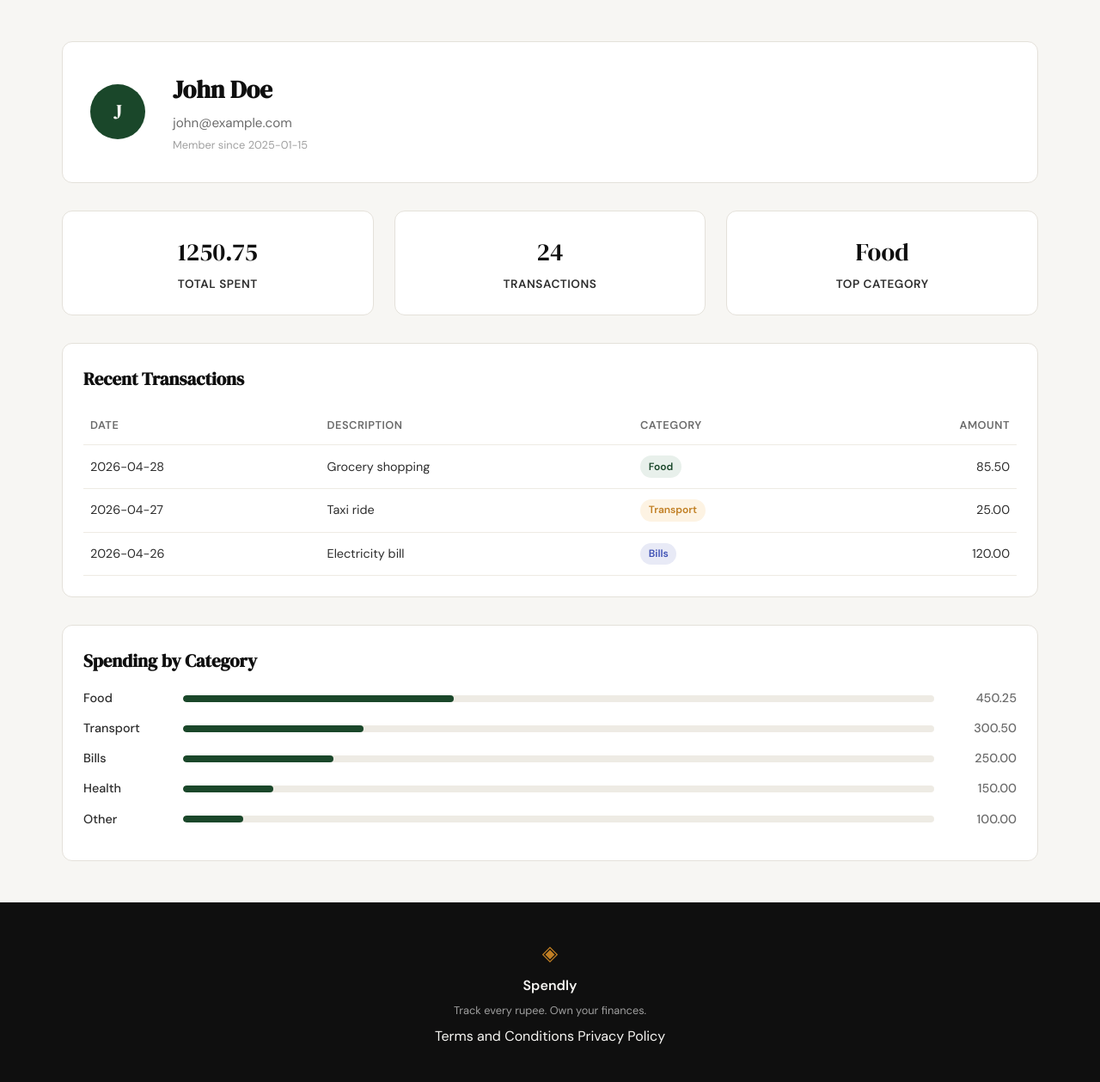
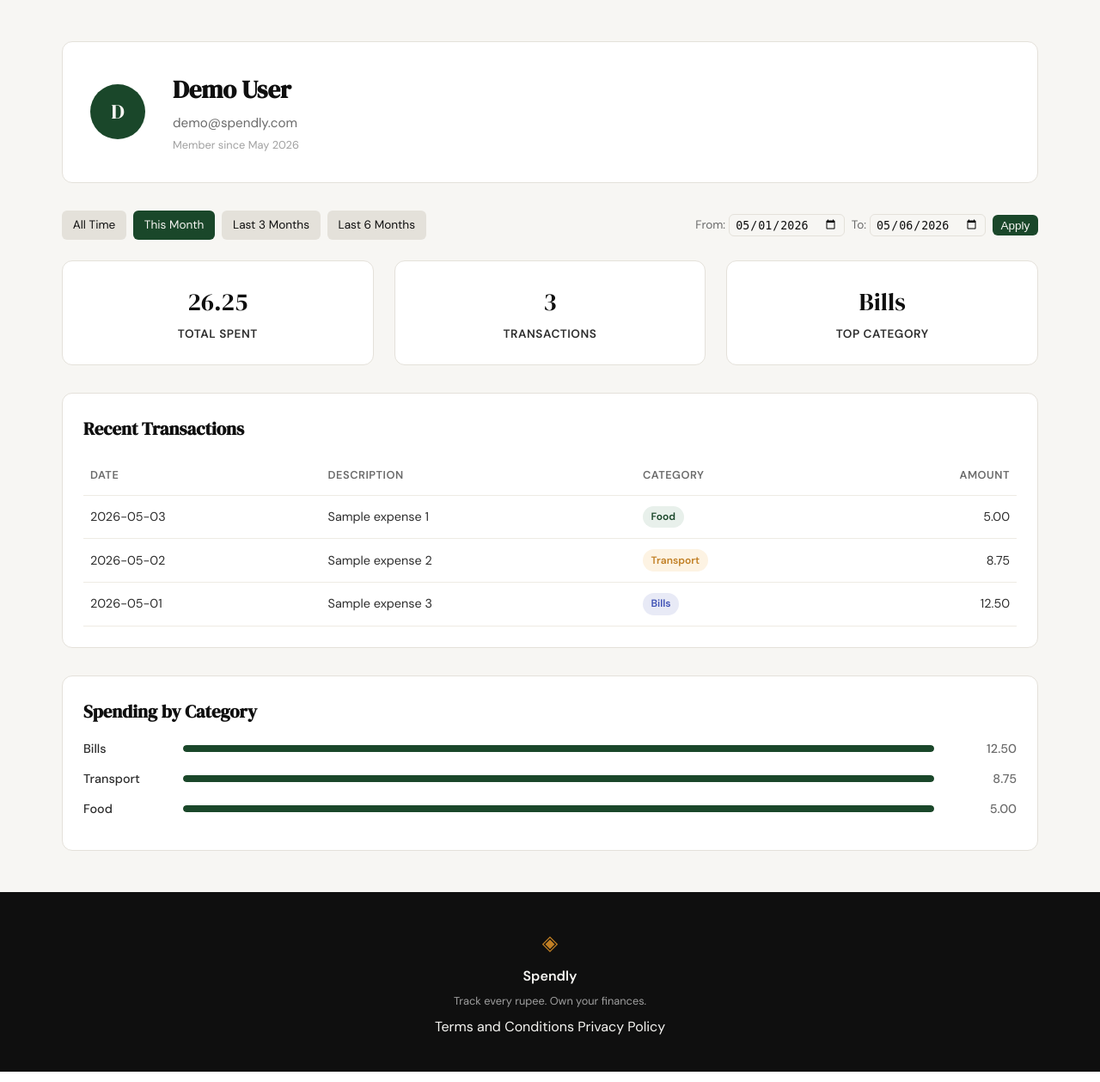
Before and after one commit to congnixai/spendly, a Flask app: page /profile?date_from=2026-05-01&date_to=2026-05-06 in a window 1280 px wide. Shown: the part 61-1320 px from the top of the page at 86% size. Run offline with Flask 3, Linux system fonts and the light colour scheme; a user stored in the database is signed in; data comes from the database, SQL or seed files in the repository; both versions use the stored data as it was after the commit.

Commit message:
added date filter

```diff
--- a/app.py
+++ b/app.py
@@ -7,6 +7,7 @@ from database.queries import (
     get_recent_transactions,
     get_category_breakdown,
 )
+from datetime import datetime, timedelta
 
 app = Flask(__name__)
 app.secret_key = "dev-secret-key-change-in-production"
@@ -101,38 +102,70 @@ def logout():
     return redirect(url_for("landing"))
 
 
+
+
 @app.route("/profile")
 def profile():
     if not session.get('user_id'):
         return redirect(url_for('login'))
-    # Hardcoded data for profile page design (Step 4)
-    user = {
-        'name': 'John Doe',
-        'email': 'john@example.com',
-        'member_since': '2025-01-15'
-    }
-    summary_stats = {
-        'total_spent': 1250.75,
-        'transaction_count': 24,
-        'top_category': 'Food'
-    }
-    transactions = [
-        {'date': '2026-04-28', 'description': 'Grocery shopping', 'category': 'Food', 'amount': 85.50},
-        {'date': '2026-04-27', 'description': 'Taxi ride', 'category': 'Transport', 'amount': 25.00},
-        {'date': '2026-04-26', 'description': 'Electricity bill', 'category': 'Bills', 'amount': 120.00},
-    ]
-    category_breakdown = [
-        {'name': 'Food', 'total': 450.25, 'percent': 36},
-        {'name': 'Transport', 'total': 300.50, 'percent': 24},
-        {'name': 'Bills', 'total': 250.00, 'percent': 20},
-        {'name': 'Health', 'total': 150.00, 'percent': 12},
-        {'name': 'Other', 'total': 100.00, 'percent': 8},
-    ]
+
+    # Date filter handling
+    date_from = request.args.get('date_from', '').strip()
+    date_to = request.args.get('date_to', '').strip()
+
+    # Validate dates
+    validated_from = None
+    validated_to = None
+
+    try:
+        if date_from:
+            datetime.strptime(date_from, '%Y-%m-%d')
+            validated_from = date_from
+        if date_to:
+            datetime.strptime(date_to, '%Y-%m-%d')
+            validated_to = date_to
+
+        # Check date order
+        if validated_from and validated_to and validated_from > validated_to:
+            flash("Start date must be before end date.", "error")
+            validated_from = None
+            validated_to = None
+    except ValueError:
+        # Invalid date format - silently ignore and show unfiltered
+        validated_from = None
+        validated_to = None
+
+    # Get user data
+    user = get_user_by_id(session['user_id'])
+    if user is None:
+        session.clear()
+        return redirect(url_for('login'))
+
+    # Preset date calculations
+    today = datetime.today().date()
+    # This month
+    this_month_start = today.replace(day=1)
+    this_month_end = today
+    # Last 3 months
+    three_months_ago = this_month_start - timedelta(days=90)
+    # Last 6 months
+    six_months_ago = this_month_start - timedelta(days=180)
+
+    # Get filtered data
+    summary_stats = get_summary_stats(session['user_id'], validated_from, validated_to)
+    transactions = get_recent_transactions(session['user_id'], 10, validated_from, validated_to)
+    category_breakdown = get_category_breakdown(session['user_id'], validated_from, validated_to)
+
     return render_template('profile.html',
                            user=user,
                            summary_stats=summary_stats,
                            transactions=transactions,
-                           category_breakdown=category_breakdown)
+                           category_breakdown=category_breakdown,
+                           date_from=validated_from,
+                           date_to=validated_to,
+                           preset_this_month={'from': this_month_start.isoformat(), 'to': this_month_end.isoformat()},
+                           preset_3_months={'from': three_months_ago.isoformat(), 'to': today.isoformat()},
+                           preset_6_months={'from': six_months_ago.isoformat(), 'to': today.isoformat()})
 
 
 @app.route("/expenses/add")
--- a/database/queries.py
+++ b/database/queries.py
@@ -28,15 +28,22 @@ def get_user_by_id(user_id):
         conn.close()
 
 
-def get_summary_stats(user_id):
+def get_summary_stats(user_id, date_from=None, date_to=None):
     """Return dict with total_spent, transaction_count, top_category.
     If user has no expenses: total_spent=0, transaction_count=0, top_category='—'."""
     conn = get_db()
     try:
+        # Build base filter
+        base_where = "WHERE user_id = ?"
+        params = [user_id]
+        if date_from and date_to:
+            base_where += " AND date BETWEEN ? AND ?"
+            params.extend([date_from, date_to])
+
         # Get total spent and count
         cur = conn.execute(
-            "SELECT SUM(amount) AS total, COUNT(*) AS cnt FROM expenses WHERE user_id = ?",
-            (user_id,)
+            f"SELECT SUM(amount) AS total, COUNT(*) AS cnt FROM expenses {base_where}",
+            tuple(params)
         )
         row = cur.fetchone()
         total_spent = row["total"] if row["total"] is not None else 0.0
@@ -45,10 +52,9 @@ def get_summary_stats(user_id):
         if transaction_count == 0:
             top_category = "—"
         else:
-            cur = conn.execute(
-                "SELECT category, SUM(amount) AS cat_total FROM expenses WHERE user_id = ? GROUP BY category ORDER BY cat_total DESC LIMIT 1",
-                (user_id,)
-            )
+            # Top category with same filter
+            cat_query = f"SELECT category, SUM(amount) AS cat_total FROM expenses {base_where} GROUP BY category ORDER BY cat_total DESC LIMIT 1"
+            cur = conn.execute(cat_query, tuple(params))
             row = cur.fetchone()
             top_category = row["category"] if row else "—"
 
@@ -61,15 +67,20 @@ def get_summary_stats(user_id):
         conn.close()
 
 
-def get_recent_transactions(user_id, limit=10):
+def get_recent_transactions(user_id, limit=10, date_from=None, date_to=None):
     """Return list of dicts with date, description, category, amount (newest first).
-    Each dict has keys: date, description, category, amount."""
+    Each dict has keys: date, description, category, amount.
+    Optional date_from/date_to filter the results."""
     conn = get_db()
     try:
-        cur = conn.execute(
-            "SELECT date, description, category, amount FROM expenses WHERE user_id = ? ORDER BY date DESC LIMIT ?",
-            (user_id, limit)
-        )
+        base_where = "WHERE user_id = ?"
+        params = [user_id]
+        if date_from and date_to:
+            base_where += " AND date BETWEEN ? AND ?"
+            params.extend([date_from, date_to])
+        query = f"SELECT date, description, category, amount FROM expenses {base_where} ORDER BY date DESC LIMIT ?"
+        params.append(limit)
+        cur = conn.execute(query, tuple(params))
         rows = cur.fetchall()
         return [
             {
@@ -84,26 +95,30 @@ def get_recent_transactions(user_id, limit=10):
         conn.close()
 
 
-def get_category_breakdown(user_id):
+def get_category_breakdown(user_id, date_from=None, date_to=None):
     """Return list of dicts with name, amount, pct (int, sums to 100).
     Ordered by amount desc. If user has no expenses, returns empty list.
     The pct values are integers that sum to 100; the category with the largest
     raw remainder absorbs any rounding delta."""
     conn = get_db()
     try:
+        base_where = "WHERE user_id = ?"
+        params = [user_id]
+        if date_from and date_to:
+            base_where += " AND date BETWEEN ? AND ?"
+            params.extend([date_from, date_to])
+
         cur = conn.execute(
-            "SELECT category, SUM(amount) AS total FROM expenses WHERE user_id = ? GROUP BY category ORDER BY total DESC",
-            (user_id,)
+            f"SELECT category, SUM(amount) AS total FROM expenses {base_where} GROUP BY category ORDER BY total DESC",
+            tuple(params)
         )
         rows = cur.fetchall()
         if not rows:
             return []
 
-        # Overall total spent for the user
-        cur_total = conn.execute(
-            "SELECT SUM(amount) AS total FROM expenses WHERE user_id = ?",
-            (user_id,)
-        )
+        # Overall total spent for the user with same filter
+        total_query = f"SELECT SUM(amount) AS total FROM expenses {base_where}"
+        cur_total = conn.execute(total_query, tuple(params))
         overall_total = cur_total.fetchone()["total"]
         if overall_total is None or overall_total == 0:
             return []
--- a/static/css/profile.css
+++ b/static/css/profile.css
@@ -200,8 +200,57 @@
     color: var(--ink-muted);
 }
 
+/* Filter Bar Styles */
+.filter-bar {
+    display: flex;
+    flex-wrap: wrap;
+    gap: 0.5rem;
+    align-items: center;
+    margin-bottom: 1.5rem;
+}
+.filter-btn {
+    padding: 0.4rem 0.8rem;
+    background: var(--border);
+    color: var(--ink);
+    border-radius: var(--radius-sm);
+    text-decoration: none;
+    font-size: 0.85rem;
+}
+.filter-btn.active {
+    background: var(--accent);
+    color: var(--paper);
+}
+.custom-filter-form {
+    display: flex;
+    align-items: center;
+    gap: 0.5rem;
+    margin-left: auto;
+}
+.custom-filter-form label {
+    font-size: 0.85rem;
+    color: var(--ink-muted);
+}
+.custom-filter-form input {
+    padding: 0.2rem 0.4rem;
+    border: 1px solid var(--border);
+    border-radius: var(--radius-sm);
+    background: var(--paper);
+    color: var(--ink);
+}
+.custom-filter-form .apply-btn {
+    padding: 0.3rem 0.6rem;
+    background: var(--accent);
+    color: var(--paper);
+    border: none;
+    border-radius: var(--radius-sm);
+    cursor: pointer;
+    font-size: 0.85rem;
+}
+
 /* Responsive */
 @media (max-width: 900px) {
     .profile-card { flex-direction: column; text-align: center; }
     .stats-row { grid-template-columns: 1fr; }
+    .filter-bar { flex-direction: column; align-items: stretch; }
+    .custom-filter-form { margin-left: 0; }
 }
--- a/templates/profile.html
+++ b/templates/profile.html
@@ -16,6 +16,19 @@
             <p class="email">{{ user.email }}</p>
             <p class="member-since">Member since {{ user.member_since }}</p>
         </div>
+    </div>
+
+    <!-- Filter Bar -->
+    <div class="filter-bar">
+        <a href="{{ url_for('profile') }}" class="filter-btn {% if not date_from and not date_to %}active{% endif %}">All Time</a>
+        <a href="{{ url_for('profile', date_from=preset_this_month.from, date_to=preset_this_month.to) }}" class="filter-btn {% if date_from == preset_this_month.from and date_to == preset_this_month.to %}active{% endif %}">This Month</a>
+        <a href="{{ url_for('profile', date_from=preset_3_months.from, date_to=preset_3_months.to) }}" class="filter-btn {% if date_from == preset_3_months.from and date_to == preset_3_months.to %}active{% endif %}">Last 3 Months</a>
+        <a href="{{ url_for('profile', date_from=preset_6_months.from, date_to=preset_6_months.to) }}" class="filter-btn {% if date_from == preset_6_months.from and date_to == preset_6_months.to %}active{% endif %}">Last 6 Months</a>
+        <form method="get" action="{{ url_for('profile') }}" class="custom-filter-form">
+            <label>From: <input type="date" name="date_from" value="{{ date_from or '' }}"></label>
+            <label>To: <input type="date" name="date_to" value="{{ date_to or '' }}"></label>
+            <button type="submit" class="apply-btn">Apply</button>
+        </form>
     </div>
 
     <!-- Summary Stats Row -->
@@ -68,7 +81,7 @@
             <div class="cat-bar">
                 <div class="filled" style="width: {{ cat.percent }}%;"></div>
             </div>
-            <span class="cat-total">{{ "%.2f"|format(cat.total) }}</span>
+            <span class="cat-total">{{ "%.2f"|format(cat.amount) }}</span>
         </div>
         {% endfor %}
     </div>
```
Also changed, not shown: .claude/specs/06-date-filter-profile.md (added), spendly.db.
